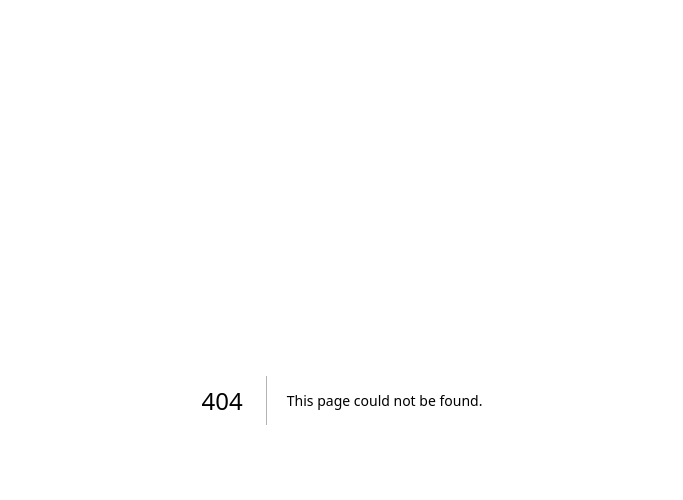
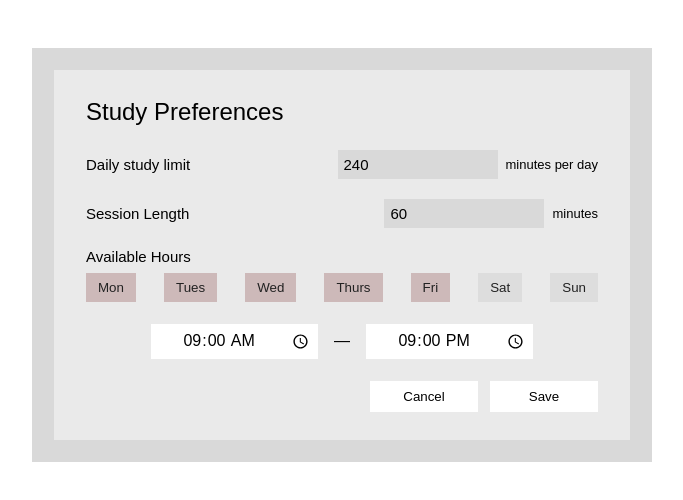
Before and after one commit to CSE115a-PocketWatch/PocketWatch, a Next.js app in the folder apps/web/: page /profile/preferences in a window 1280 px wide. Before the commit this address had no page. Shown: the top 500 px of the page, without its empty margins (298-981 px from the left). Built offline with nearby package versions, Linux system fonts and the light colour scheme.

Commit message:
S3-T24: implement student preferences frontend

```diff
--- a/apps/web/package.json
+++ b/apps/web/package.json
@@ -30,7 +30,7 @@
     "jsdom": "^30.1.3",
     "postcss": "^8.5.31",
     "tailwindcss": "^4.3.3",
-    "typescript": "^7.0.2",
+    "typescript": "^6.0.3",
     "vitest": "^5.1.0"
   }
 }
--- /dev/null
+++ b/apps/web/src/app/profile/preferences/page.tsx
@@ -0,0 +1,11 @@
+
+import PreferencesForm from '../../../features/student-preferences/components/PreferencesForm';
+import '../../../features/student-preferences/preferences.css';
+
+export default function StudentPreferencesPage() {
+  return (
+    <main className="preferences-page">
+      <PreferencesForm />
+    </main>
+  );
+}
--- /dev/null
+++ b/apps/web/src/features/student-preferences/components/PreferencesForm.tsx
@@ -0,0 +1,189 @@
+
+'use client';
+
+import { useState, type FormEvent } from 'react';
+import WeekdaySelector from './WeekdaySelector';
+import TimeRangeInput from './TimeRangeInput';
+import {
+  DEFAULT_PREFERENCES,
+  type StudentPreferences,
+} from '../types';
+
+interface PreferencesFormProps {
+  initialPreferences?: StudentPreferences;
+  onSave?: (preferences: StudentPreferences) => void | Promise<void>;
+}
+
+export default function PreferencesForm({
+  initialPreferences = DEFAULT_PREFERENCES,
+  onSave,
+}: PreferencesFormProps) {
+  const [preferences, setPreferences] = useState<StudentPreferences>(
+    () => ({
+      ...initialPreferences,
+      availableDays: [...initialPreferences.availableDays],
+    }),
+  );
+
+  const [error, setError] = useState('');
+  const [isSaving, setIsSaving] = useState(false);
+
+  function updatePreferences(changes: Partial<StudentPreferences>) {
+    setPreferences((current) => ({
+      ...current,
+      ...changes,
+    }));
+    setError('');
+  }
+
+  async function handleSave(event: FormEvent<HTMLFormElement>) {
+    event.preventDefault();
+
+    if (
+      !Number.isFinite(preferences.dailyStudyLimitMinutes) ||
+      !Number.isFinite(preferences.sessionLengthMinutes) ||
+      preferences.dailyStudyLimitMinutes <= 0 ||
+      preferences.sessionLengthMinutes <= 0
+    ) {
+      setError('Study durations must be greater than zero.');
+      return;
+    }
+
+    if (preferences.availableDays.length === 0) {
+      setError('Select at least one available day.');
+      return;
+    }
+
+    if (
+      !preferences.startTime ||
+      !preferences.endTime ||
+      preferences.startTime >= preferences.endTime
+    ) {
+      setError('End time must be later than start time.');
+      return;
+    }
+
+    setIsSaving(true);
+
+    try {
+      await onSave?.(preferences);
+      setError('');
+    } catch {
+      setError('Unable to save preferences. Please try again.');
+    } finally {
+      setIsSaving(false);
+    }
+  }
+
+  function handleCancel() {
+    setPreferences({
+      ...initialPreferences,
+      availableDays: [...initialPreferences.availableDays],
+    });
+    setError('');
+  }
+
+  return (
+    <form
+      className="preferences-form"
+      onSubmit={handleSave}
+      noValidate
+    >
+      <h1>Study Preferences</h1>
+
+      <div className="preference-row">
+        <label htmlFor="daily-limit">Daily study limit</label>
+
+        <input
+          id="daily-limit"
+          type="number"
+          min="1"
+          step="1"
+          value={
+            Number.isNaN(preferences.dailyStudyLimitMinutes)
+              ? ''
+              : preferences.dailyStudyLimitMinutes
+          }
+          onChange={(event) =>
+            updatePreferences({
+              dailyStudyLimitMinutes: event.target.valueAsNumber,
+            })
+          }
+        />
+
+        <span>minutes per day</span>
+      </div>
+
+      <div className="preference-row">
+        <label htmlFor="session-length">Session Length</label>
+
+        <input
+          id="session-length"
+          type="number"
+          min="1"
+          step="1"
+          value={
+            Number.isNaN(preferences.sessionLengthMinutes)
+              ? ''
+              : preferences.sessionLengthMinutes
+          }
+          onChange={(event) =>
+            updatePreferences({
+              sessionLengthMinutes: event.target.valueAsNumber,
+            })
+          }
+        />
+
+        <span>minutes</span>
+      </div>
+
+      <div className="availability-section">
+        <h2>Available Hours</h2>
+
+        <WeekdaySelector
+          selectedDays={preferences.availableDays}
+          onChange={(days) =>
+            updatePreferences({
+              availableDays: days,
+            })
+          }
+        />
+
+        <TimeRangeInput
+          startTime={preferences.startTime}
+          endTime={preferences.endTime}
+          onStartChange={(startTime) =>
+            updatePreferences({
+              startTime,
+            })
+          }
+          onEndChange={(endTime) =>
+            updatePreferences({
+              endTime,
+            })
+          }
+        />
+      </div>
+
+      {error && (
+        <p role="alert" className="form-error">
+          {error}
+        </p>
+      )}
+
+      <div className="form-actions">
+        <button
+          type="button"
+          onClick={handleCancel}
+          disabled={isSaving}
+        >
+          Cancel
+        </button>
+
+        <button type="submit" disabled={isSaving}>
+          {isSaving ? 'Saving...' : 'Save'}
+        </button>
+      </div>
+    </form>
+  );
+}
--- /dev/null
+++ b/apps/web/src/features/student-preferences/components/TimeRangeInput.tsx
@@ -0,0 +1,34 @@
+
+interface TimeRangeInputProps {
+  startTime: string;
+  endTime: string;
+  onStartChange: (value: string) => void;
+  onEndChange: (value: string) => void;
+}
+
+export default function TimeRangeInput({
+  startTime,
+  endTime,
+  onStartChange,
+  onEndChange,
+}: TimeRangeInputProps) {
+  return (
+    <div className="time-range">
+      <input
+        type="time"
+        aria-label="Start time"
+        value={startTime}
+        onChange={(e) => onStartChange(e.target.value)}
+      />
+
+      <span aria-hidden="true">—</span>
+
+      <input
+        type="time"
+        aria-label="End time"
+        value={endTime}
+        onChange={(e) => onEndChange(e.target.value)}
+      />
+    </div>
+  );
+}
--- /dev/null
+++ b/apps/web/src/features/student-preferences/components/WeekdaySelector.tsx
@@ -0,0 +1,40 @@
+
+import { WEEKDAYS } from '../types';
+
+interface WeekdaySelectorProps {
+  selectedDays: number[];
+  onChange: (days: number[]) => void;
+}
+
+export default function WeekdaySelector({
+  selectedDays,
+  onChange,
+}: WeekdaySelectorProps) {
+  function toggleDay(day: number) {
+    if (selectedDays.includes(day)) {
+      onChange(selectedDays.filter((d) => d !== day));
+    } else {
+      onChange([...selectedDays, day].sort((a, b) => a - b));
+    }
+  }
+
+  return (
+    <div className="weekday-selector">
+      {WEEKDAYS.map(({ label, value }) => (
+        <button
+          key={value}
+          type="button"
+          aria-pressed={selectedDays.includes(value)}
+          onClick={() => toggleDay(value)}
+          className={
+            selectedDays.includes(value)
+              ? 'weekday-button selected'
+              : 'weekday-button'
+          }
+        >
+          {label}
+        </button>
+      ))}
+    </div>
+  );
+}
--- /dev/null
+++ b/apps/web/src/features/student-preferences/preferences.css
@@ -0,0 +1,141 @@
+
+.preferences-page {
+  min-height: 100vh;
+  display: flex;
+  justify-content: center;
+  align-items: flex-start;
+  padding: 48px 20px;
+  background: #ffffff;
+}
+
+.preferences-form {
+  width: min(100%, 620px);
+  padding: 28px 32px;
+  background: #eaeaea;
+  border: 22px solid #d9d9d9;
+  box-sizing: border-box;
+  font-family: Arial, Helvetica, sans-serif;
+}
+
+.preferences-form h1 {
+  font-size: 24px;
+  font-weight: 400;
+  margin: 0 0 24px;
+}
+
+.preference-row {
+  display: grid;
+  grid-template-columns: 1fr 160px auto;
+  align-items: center;
+  gap: 8px;
+  margin-bottom: 20px;
+  font-size: 15px;
+}
+
+.preference-row input {
+  width: 100%;
+  min-width: 0;
+  box-sizing: border-box;
+  padding: 6px;
+  border: 0;
+  background: #d9d9d9;
+  font: inherit;
+}
+
+.preference-row span {
+  font-size: 13px;
+}
+
+.availability-section h2 {
+  font-size: 15px;
+  font-weight: 400;
+  margin: 8px 0;
+}
+
+.weekday-selector {
+  display: flex;
+  justify-content: space-between;
+  flex-wrap: wrap;
+  gap: 8px;
+  margin-bottom: 22px;
+}
+
+.weekday-button {
+  padding: 7px 12px;
+  border: 0;
+  background: #dddddd;
+  color: #222;
+  cursor: pointer;
+}
+
+.weekday-button.selected {
+  background: #cdb9b9;
+}
+
+.weekday-button:focus-visible,
+.preferences-form input:focus-visible,
+.form-actions button:focus-visible {
+  outline: 2px solid #555;
+  outline-offset: 2px;
+}
+
+.time-range {
+  display: flex;
+  align-items: center;
+  justify-content: center;
+  gap: 16px;
+  margin-bottom: 22px;
+}
+
+.time-range input {
+  min-width: 0;
+  width: 155px;
+  padding: 6px;
+  border: 0;
+  background: #ffffff;
+  text-align: center;
+  font: inherit;
+}
+
+.form-actions {
+  display: flex;
+  justify-content: flex-end;
+  gap: 12px;
+}
+
+.form-actions button {
+  min-width: 108px;
+  padding: 8px 18px;
+  border: 0;
+  background: #ffffff;
+  cursor: pointer;
+}
+
+.form-actions button:disabled {
+  opacity: 0.6;
+  cursor: not-allowed;
+}
+
+.form-error {
+  color: #a11b1b;
+  font-size: 14px;
+}
+
+@media (max-width: 540px) {
+  .preferences-form {
+    padding: 20px;
+    border-width: 12px;
+  }
+
+  .preference-row {
+    grid-template-columns: 1fr;
+  }
+
+  .time-range {
+    gap: 8px;
+  }
+
+  .time-range input {
+    width: 45%;
+  }
+}
--- /dev/null
+++ b/apps/web/src/features/student-preferences/types.ts
@@ -0,0 +1,26 @@
+
+export const WEEKDAYS = [
+  { label: 'Mon', value: 1 },
+  { label: 'Tues', value: 2 },
+  { label: 'Wed', value: 3 },
+  { label: 'Thurs', value: 4 },
+  { label: 'Fri', value: 5 },
+  { label: 'Sat', value: 6 },
+  { label: 'Sun', value: 7 },
+] as const;
+
+export interface StudentPreferences {
+  dailyStudyLimitMinutes: number;
+  sessionLengthMinutes: number;
+  availableDays: number[];
+  startTime: string;
+  endTime: string;
+}
+
+export const DEFAULT_PREFERENCES: StudentPreferences = {
+  dailyStudyLimitMinutes: 240,
+  sessionLengthMinutes: 60,
+  availableDays: [1, 2, 3, 4, 5],
+  startTime: '09:00',
+  endTime: '21:00',
+};
```
Also changed, not shown: 2 other files (tests, documents, lock files or other folders).
